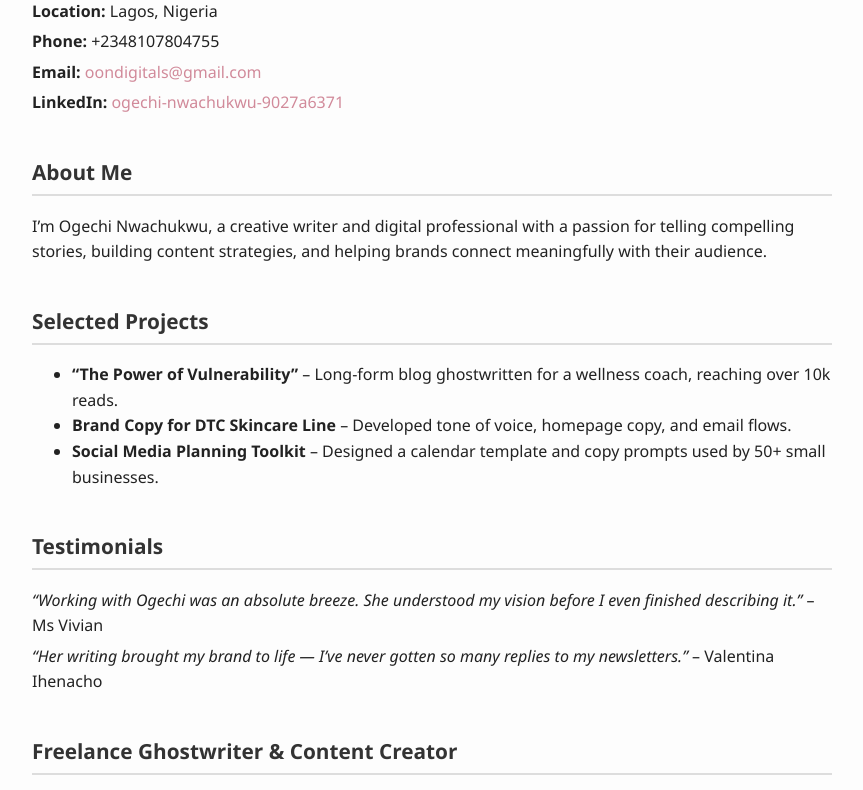
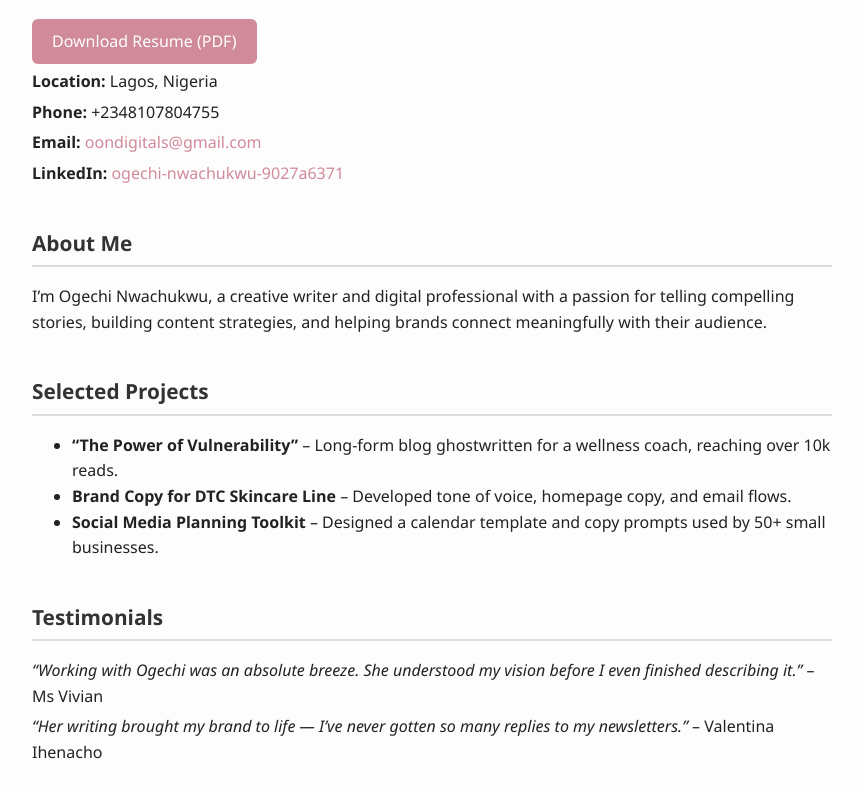
Before and after one commit to oondigitals/ogechi-portfolio, a plain HTML site: page index.html in a window 1280 px wide. Shown: the part 124-914 px from the top of the page, without its empty margins (208-1071 px from the left). Drawn offline with Linux system fonts and the light colour scheme.

Commit message:
index.html

```diff
--- a/index.html
+++ b/index.html
@@ -5,6 +5,19 @@
   <meta name="viewport" content="width=device-width, initial-scale=1.0" />
   <title>Ogechi Nwachukwu | Portfolio</title>
   <style>
+    .resume-btn {
+  display: inline-block;
+  margin-top: 20px;
+  padding: 10px 20px;
+  background-color: #d18a9a;
+  color: #fff;
+  text-decoration: none;
+  border-radius: 6px;
+  transition: background-color 0.3s ease;
+}
+.resume-btn:hover {
+  background-color: #b86c7c;
+}
     body {
       font-family: 'Segoe UI', Tahoma, Geneva, Verdana, sans-serif;
       margin: 0;
@@ -49,6 +62,7 @@
 <body>
   <div class="container">
     <h1>Ogechi Nwachukwu</h1>
+<a href="resume.pdf" download class="resume-btn">Download Resume (PDF)</a>
     <p><strong>Location:</strong> Lagos, Nigeria</p>
     <p><strong>Phone:</strong> +2348107804755</p>
     <p><strong>Email:</strong> <a href="mailto:oondigitals@gmail.com">oondigitals@gmail.com</a></p>
```
